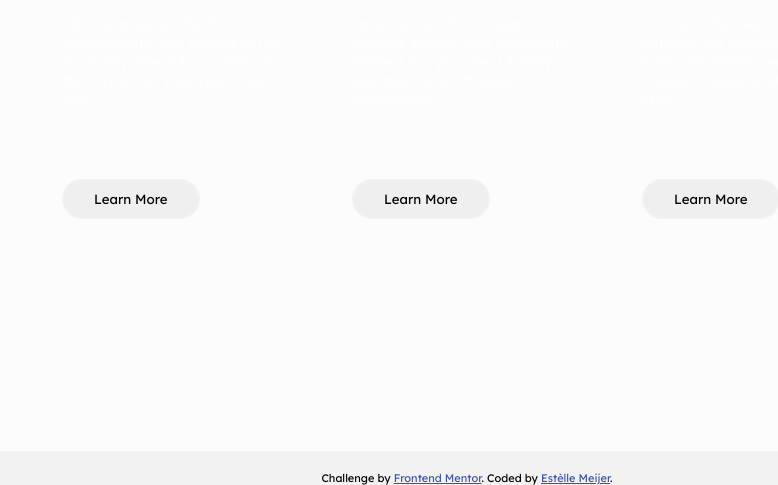
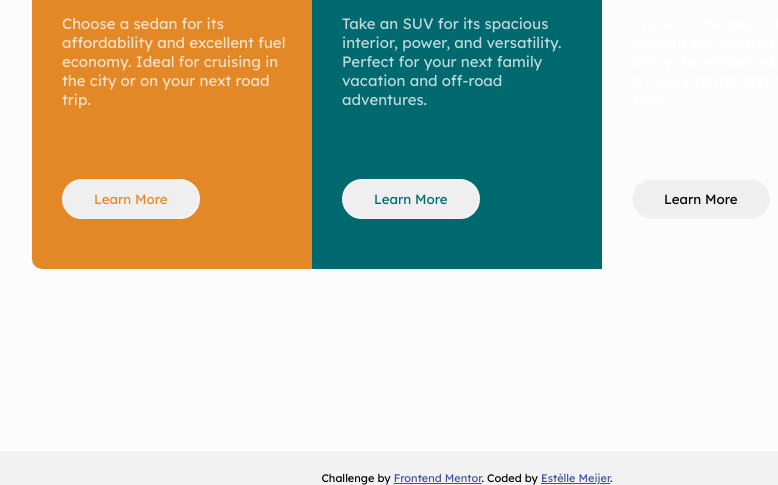
Before and after one commit to meijerestelle/3-column-preview-card-component-main, a plain HTML site: page index.html in a window 1280 px wide. Shown: the part 349-834 px from the top of the page, without its empty margins (173-951 px from the left). Drawn offline with Linux system fonts and the light colour scheme.

Commit message:
Class issue fixed

```diff
--- a/index.html
+++ b/index.html
@@ -12,21 +12,21 @@
 
 <body>
   <div class="container">
-    <div class="card" class="sedans-card">
+    <div class="card sedans-card">
       <img src="images/icon-sedans.svg" alt="icon of a sedans car" class="card-img">
       <h2 class="card-header">Sedans</h2>
       <p class="card-info">Choose a sedan for its affordability and excellent fuel economy. Ideal for cruising in the city or on your next road trip.</p>
       <button class="btn">Learn More</button>
     </div>
 
-    <div class="card" class="suvs-card">
+    <div class="card suvs-card">
       <img src="images/icon-suvs.svg" alt="icon of a suv car" class="card-img">
       <h2 class="card-header">SUVs</h2>
       <p class="card-info">Take an SUV for its spacious interior, power, and versatility. Perfect for your next family vacation and off-road adventures.</p>
       <button class="btn">Learn More</button>
     </div>
 
-    <div class="card" class="luxury-card">
+    <div class="card luxury-car">
       <img src="images/icon-luxury.svg" alt="icon of a luxury car" class="card-img">
       <h2 class="card-header">Luxury</h2>
       <p class="card-info">Cruise in the best car brands without the bloated prices. Enjoy the enhanced comfort of a luxury rental and arrive in style.</p>
```
